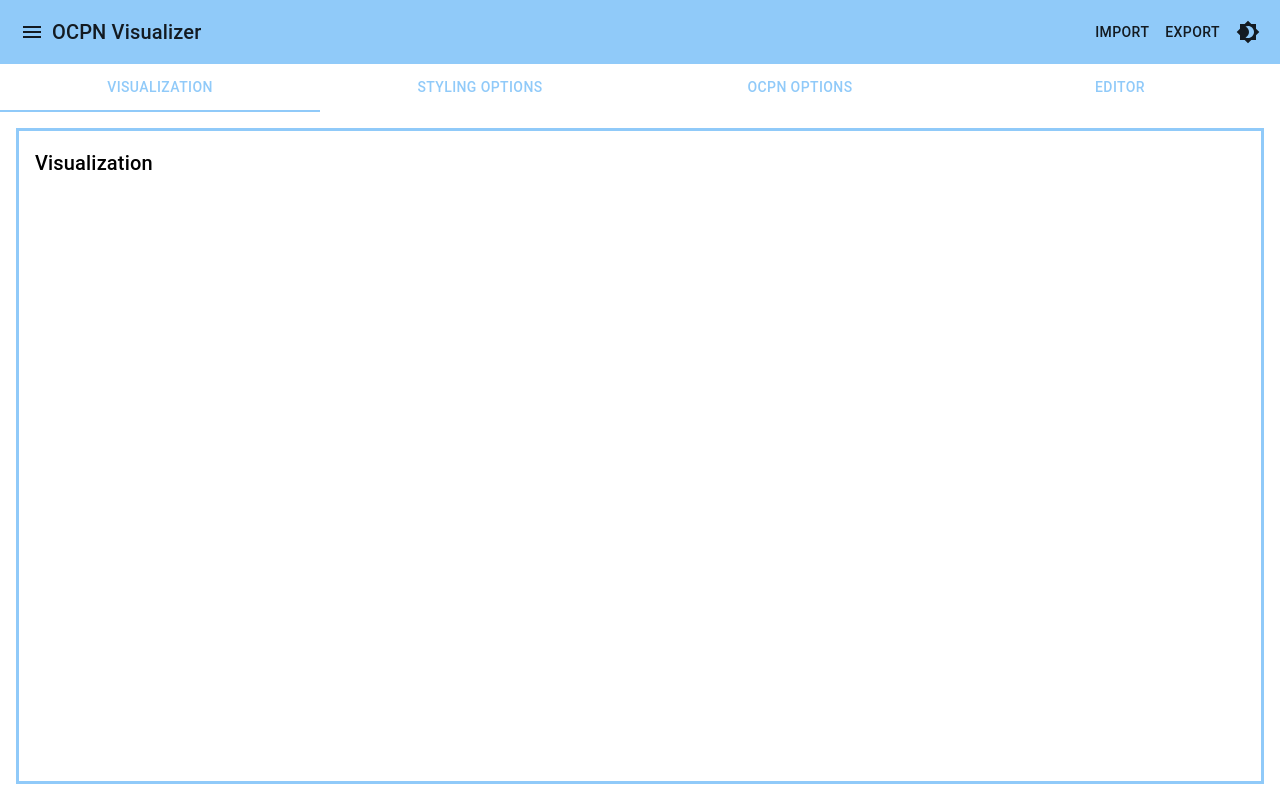
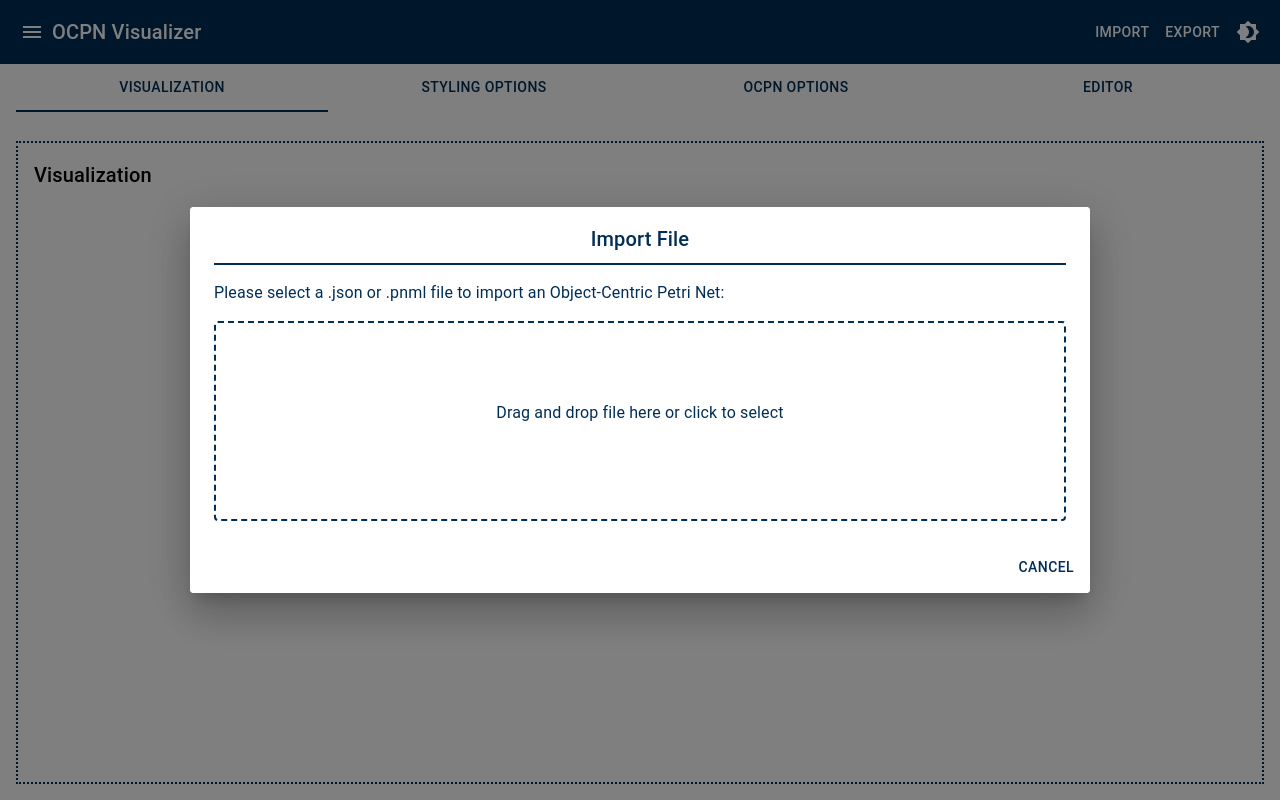
Before and after one commit to rwth-pads/ocpn-visualizer, a Next.js app: page / in a window 1280 px wide. Both pictures are taken after a click on the button "IMPORT". Built offline with nearby package versions, Linux system fonts and the light colour scheme.

Commit message:
Added import functionality for .json and .pnml

```diff
--- a/src/app/context/CustomThemeProvider.tsx
+++ b/src/app/context/CustomThemeProvider.tsx
@@ -12,25 +12,27 @@ const CustomThemeProvider = ({ children, darkMode }: CustomThemeProviderProps) =
     palette: {
       mode: darkMode ? 'dark' : 'light',
       primary: {
-        main: darkMode ? '#000000' : '#90caf9', // Light blue for dark mode, blue for light mode
+        main: darkMode ? '#000000' : '#002e57',
+        light: darkMode ? '#000000' : '#0000000', // Light blue for dark mode, blue for light mode
       },
       secondary: {
-        main: darkMode ? '#000000' : '#90caf9', // White for both modes
+        main: darkMode ? '#002e57' : '#002e57', // White for both modes
       },
       background: {
         default: darkMode ? '#ffffff' : '#ffffff', // Dark background for dark mode, white for light mode
         paper: darkMode ? '#ffffff' : '#ffffff', // Slightly lighter background for paper elements
       },
       text: {
-        primary: darkMode ? '#ffffff' : '#90caf9', // White text for dark mode, black text for light mode
-        secondary: darkMode ? '#000000' : '#90caf9', // Grey text for secondary elements
+        primary: darkMode ? '#ffffff' : '#ffffff', // White text for dark mode, black text for light mode
+        secondary: darkMode ? '#000000' : '#002e57', // Grey text for secondary elements
       },
     },
     components: {
       MuiAppBar: {
         styleOverrides: {
           root: {
-            backgroundColor: darkMode ? '#000000' : '#90caf9', // Light blue for dark mode, blue for light mode
+            backgroundColor: darkMode ? '#000000' : '#002e57', // Light blue for dark mode, blue for light mode
+            color: darkMode ? '#ffffff' : '#ffffff', // White text for dark mode, black text for light mode
           },
         },
       },
--- a/src/app/layout.tsx
+++ b/src/app/layout.tsx
@@ -14,8 +14,8 @@ const geistMono = localFont({
 });
 
 export const metadata: Metadata = {
-  title: "Create Next App",
-  description: "Generated by create next app",
+  title: "OCPN Visualizer",
+  description: "Visualize your Object-Centric Petri Nets",
 };
 
 export default function RootLayout({
--- a/src/app/page.tsx
+++ b/src/app/page.tsx
@@ -9,8 +9,25 @@ import IconButton from '@mui/material/IconButton';
 import Button from '@mui/material/Button';
 import MenuIcon from '@mui/icons-material/Menu';
 import Brightness4Icon from '@mui/icons-material/Brightness4';
-import { useMediaQuery, Collapse, Tabs, Tab, useTheme } from '@mui/material';
+import useMediaQuery from '@mui/material/useMediaQuery';
+import Collapse from '@mui/material/Collapse';
+import Tabs from '@mui/material/Tabs';
+import Tab from '@mui/material/Tab';
+import useTheme from '@mui/material/styles/useTheme';
+import Dialog from '@mui/material/Dialog';
+import DialogTitle from '@mui/material/DialogTitle';
+import DialogContent from '@mui/material/DialogContent';
+import DialogActions from '@mui/material/DialogActions';
+import List from '@mui/material/List';
+import ListItemButton from '@mui/material/ListItemButton';
+import ListItemText from '@mui/material/ListItemText';
+import ListItemIcon from '@mui/material/ListItemIcon';
+import CheckCircleIcon from '@mui/icons-material/CheckCircle';
+import Alert from '@mui/material/Alert';
+import ExpandMoreIcon from '@mui/icons-material/ExpandMore';
 import CustomThemeProvider from './context/CustomThemeProvider';
+import ObjectCentricPetriNet from './utils/classes/ObjectCentricPetriNet';
+import { Divider } from '@mui/material';
 
 const Home = () => {
     const prefersDarkMode = useMediaQuery('(prefers-color-scheme: dark)');
@@ -18,6 +35,10 @@ const Home = () => {
     const [darkMode, setDarkMode] = useState(prefersDarkMode);
     const [menuOpen, setMenuOpen] = useState(true);
     const [tabValue, setTabValue] = useState(0);
+    const [importDialogOpen, setImportDialogOpen] = useState(false);
+    const [importedObjects, setImportedObjects] = useState<ObjectCentricPetriNet[]>([]);
+    const [importError, setImportError] = useState<string | null>(null);
+    const [selectedOCPN, setSelectedOCPN] = useState<number | null>(null);
     const theme = useTheme();
 
     useEffect(() => {
@@ -42,6 +63,64 @@ const Home = () => {
         setTabValue(newValue);
     };
 
+    const handleImportClick = () => {
+        setImportDialogOpen(true);
+    };
+
+    const handleImportClose = () => {
+        setImportDialogOpen(false);
+        setImportError(null);
+    };
+
+    const handleFileImport = async (file: File) => {
+        const reader = new FileReader();
+        reader.onload = async (e: ProgressEvent<FileReader>) => {
+            const content = e.target?.result;
+            try {
+                let ocpn: ObjectCentricPetriNet | null = null;
+                if (file.name.endsWith('.json')) {
+                    ocpn = ObjectCentricPetriNet.fromJSON(JSON.parse(content as string));
+                } else if (file.name.endsWith('.pnml')) {
+                    ocpn = await ObjectCentricPetriNet.fromPNML(content as string);
+                }
+
+                if (ocpn) {
+                    if (importedObjects.some(existingOCPN => existingOCPN.equals(ocpn))) {
+                        setImportError('OCPN Already imported');
+                    } else {
+                        setImportedObjects((prev) => [...prev, ocpn]);
+                        setSelectedOCPN(prev => prev === null ? 0 : prev);
+                        handleImportClose();
+                    }
+                } else {
+                    setImportError(`Unsupported file type: ${file.name}`);
+                }
+            } catch (error) {
+                setImportError(`Error importing file: ${error}`);
+            }
+        }
+        reader.readAsText(file);
+    };
+
+    const handleFileInputChange = (event: React.ChangeEvent<HTMLInputElement>) => {
+        const file = event.target.files?.[0];
+        if (file) {
+            handleFileImport(file);
+        }
+    };
+
+    const handleDrop = (event: React.DragEvent<HTMLDivElement>) => {
+        event.preventDefault();
+        const file = event.dataTransfer.files?.[0];
+        if (file) {
+            handleFileImport(file);
+        }
+    };
+
+    const handleListItemClick = (event: React.MouseEvent<HTMLDivElement, MouseEvent>, index: number) => {
+        setSelectedOCPN(index);
+    }
+
     return (
         <CustomThemeProvider darkMode={darkMode}>
             <Box sx={{ display: 'flex', flexDirection: 'column', height: '100vh' }}>
@@ -53,7 +132,7 @@ const Home = () => {
                         <Typography variant="h6" component="div" sx={{ flexGrow: 1 }}>
                             OCPN Visualizer
                         </Typography>
-                        <Button color="inherit">Import</Button>
+                        <Button color="inherit" onClick={handleImportClick}>Import</Button>
                         <Button color="inherit">Export</Button>
                         <IconButton edge="end" color="inherit" aria-label="toggle dark mode" onClick={handleToggleDarkMode}>
                             <Brightness4Icon />
@@ -61,13 +140,13 @@ const Home = () => {
                     </Toolbar>
                 </AppBar>
                 <Collapse in={menuOpen} timeout="auto" unmountOnExit>
-                    <Box sx={{ width: '100%', bgcolor: 'background.paper' }}>
+                    <Box sx={{ width: '100%', bgcolor: 'background.default', marginBottom: '1%', paddingX: 2 }}>
                         <Tabs
                             value={tabValue}
                             onChange={handleTabChange}
                             variant="fullWidth"
                             indicatorColor="primary"
-                            textColor="primary"
+                            textColor="secondary"
                         >
                             <Tab label="Visualization" />
                             <Tab label="Styling Options" />
@@ -80,37 +159,50 @@ const Home = () => {
                     sx={{
                         flexGrow: 1,
                         display: 'grid',
-                        gridTemplateColumns: tabValue === 0 || isSmallScreen ? '1fr' : '2fr 3fr',
-                        gap: 2,
-                        p: 2,
+                        gridTemplateColumns: tabValue === 0 || isSmallScreen ? '1fr' : 'auto 3fr',
+                        overflow: 'hidden',
                     }}
                 >
-                    {tabValue !== 0 &&(
+                    {tabValue !== 0 && (
                         // Always show the content of the configuration tabs no matter the screen size.
                         <Box
                             sx={{
-                                border: '3px solid',
-                                borderColor: 'primary.main',
-                                borderRadius: 0,
-                                p: 2,
-                                overflow: 'hidden',
+                                bgcolor: 'background.paper',
+                                overflow: 'auto',
+                                mt: 2,
                             }}
                         >
                             {/* Content for tabs 1, 2, and 3 */}
                             {tabValue === 1 && <Typography variant="h6">Styling Options</Typography>}
                             {tabValue === 2 && <Typography variant="h6">OCPN Options</Typography>}
-                            {tabValue === 3 && <Typography variant="h6">Editor</Typography>}
+                            {tabValue === 3 && (
+                                <Box sx={{ width: '100%', bgcolor: 'background.paper', m: 0, p: 0 }}>
+                                    <List sx={{ m: 0, p: 0 }}>
+                                        {importedObjects.map((obj, index) => (
+                                            <ListItemButton
+                                                key={index}
+                                                selected={selectedOCPN === index}
+                                                onClick={(event) => handleListItemClick(event, index)}
+                                                sx={{ marginY: 1, bgcolor: selectedOCPN === index ? 'background.default' : 'background.paper' }}
+                                            >
+                                                <ListItemText primary={obj.name} />
+                                            </ListItemButton>
+                                        ))}
+                                    </List>
+                                </Box>
+                            )}
                         </Box>
                     )}
                     {(tabValue === 0 || !isSmallScreen) && (
                         // Always show the visualization area if screen big enough or tab 0 selected.
                         <Box
                             sx={{
-                                border: '3px solid',
+                                border: '2px dotted',
                                 borderColor: 'primary.main',
                                 borderRadius: 0,
+                                m: 2,
                                 p: 2,
-                                overflow: 'hidden',
+                                overflow: 'auto',
                                 position: 'relative',
                             }}
                         >
@@ -121,8 +213,53 @@ const Home = () => {
                     )}
                 </Box>
             </Box>
+            <Dialog open={importDialogOpen} onClose={handleImportClose} maxWidth="md" fullWidth>
+                <DialogTitle sx={{ textAlign: 'center', bgcolor: 'background.default', color: 'primary.main' }}>
+                    Import File
+                    <Box sx={{ borderBottom: 2, borderColor: 'primary.main', mt: 1 }} />
+                </DialogTitle>
+                <DialogContent sx={{ bgcolor: 'background.default', color: 'primary.main' }}>
+                    <Typography variant="body1" sx={{ mb: 2, color: 'primary.main' }}>
+                        Please select a .json or .pnml file to import an Object-Centric Petri Net:
+                    </Typography>
+                    <Box
+                        onDrop={handleDrop}
+                        onDragOver={(e) => e.preventDefault()}
+                        onClick={() => document.getElementById('fileInput')?.click()}
+                        sx={{
+                            border: '2px dashed',
+                            borderColor: 'primary.main',
+                            borderRadius: 1,
+                            p: 2,
+                            textAlign: 'center',
+                            cursor: 'pointer',
+                            flexGrow: 1,
+                            display: 'flex',
+                            alignItems: 'center',
+                            justifyContent: 'center',
+                            height: '200px', // Increased height
+                            color: 'primary.main'
+                        }}
+                    >
+                        <Typography variant="body1" sx={{ mb: 2, color: 'primary.main' }}>
+                            Drag and drop file here or click to select
+                        </Typography>
+                        <input
+                            id="fileInput"
+                            type="file"
+                            accept=".json,.pnml"
+                            onChange={handleFileInputChange}
+                            style={{ display: 'none' }}
+                        />
+                    </Box>
+                    {importError && <Alert severity="error" sx={{ mt: 2, color: 'text.primary' }}>{importError}</Alert>}
+                </DialogContent>
+                <DialogActions sx={{ bgcolor: 'background.default', color: 'primary.main' }}>
+                    <Button onClick={handleImportClose} color="inherit">Cancel</Button>
+                </DialogActions>
+            </Dialog>
         </CustomThemeProvider>
     );
-};
+}
 
 export default Home;
```
Also changed, not shown: src/app/utils/classes/ObjectCentricPetriNet.js (+9 -12 lines).
